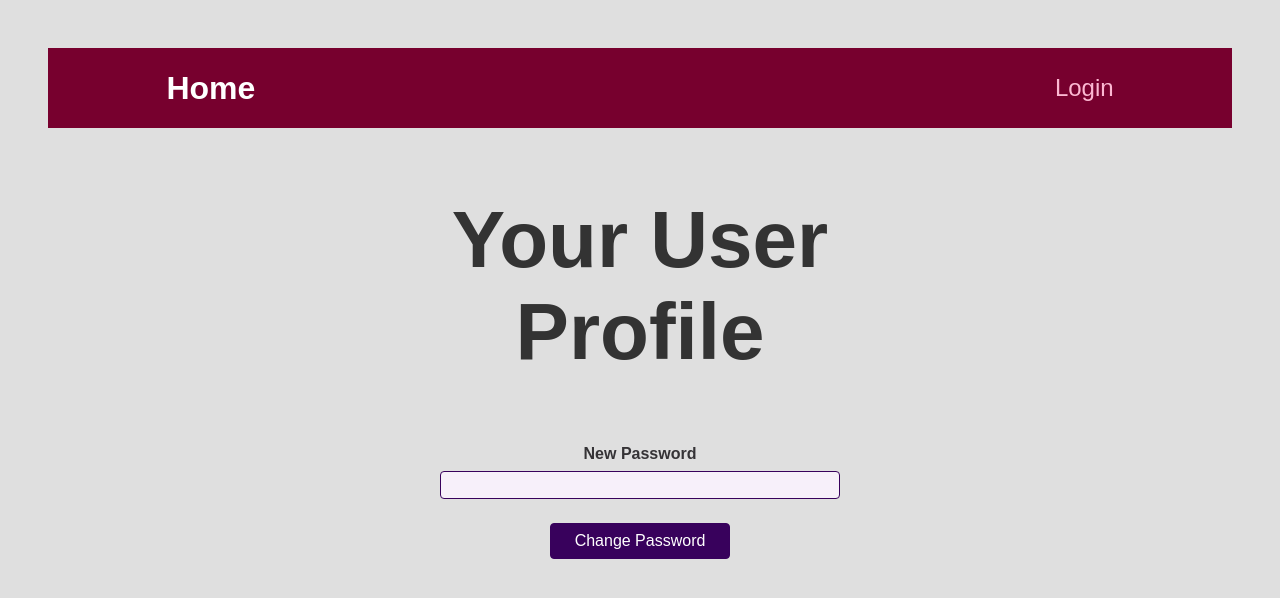
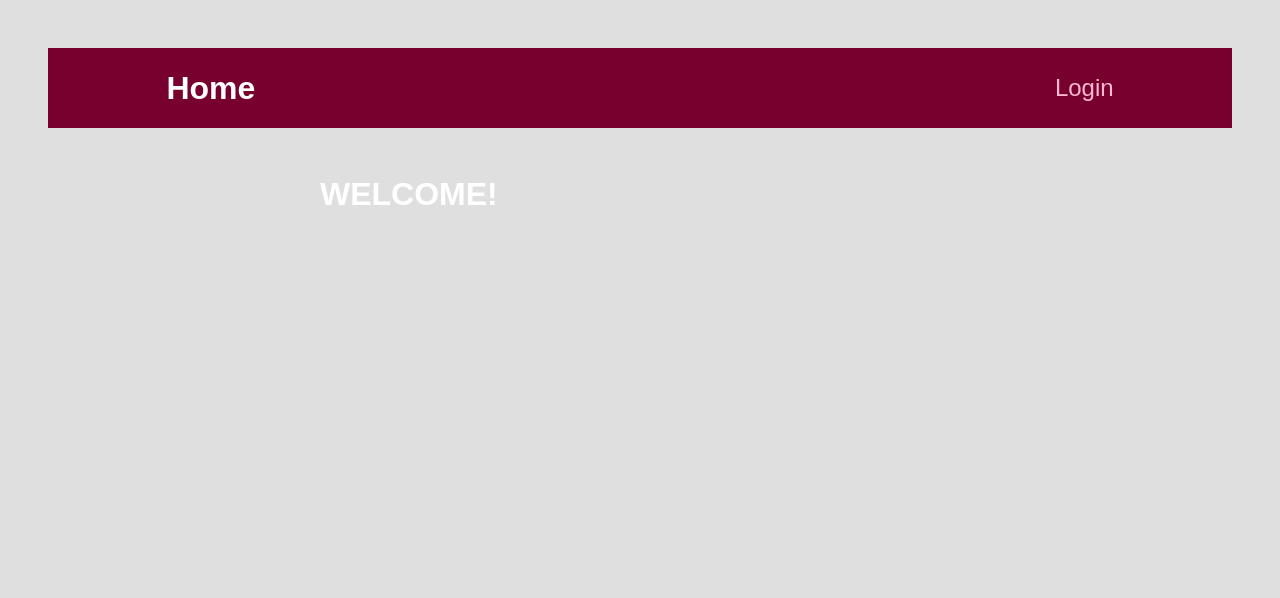
Before and after one commit to PatricioMonpelat/react-app-one, a React (Create React App) app: page /profile in a window 1280 px wide. Shown: the top 598 px of the page. Built offline with nearby package versions, Linux system fonts and the light colour scheme.

Commit message:
token stored in localstorage

```diff
--- a/src/App.js
+++ b/src/App.js
@@ -1,26 +1,43 @@
 import { Routes, Route } from "react-router-dom";
+import { useContext } from "react";
+
 import AllMeetupsPage from "./pages/AllMeetups";
 import NewMeetupPage from "./pages/NewMeetup";
 import FavoritesPage from "./pages/Favorites";
+import HomePage from "./pages/HomePage";
 import LoginPage from "./pages/LoginPage";
+
 import Layout from "./components/layout/Layout";
-import HomePage from "./pages/HomePage";
-import UserProfile from './components/Profile/UserProfile';
+import UserProfile from "./components/Profile/UserProfile";
+
+import AuthContext from "./store/auth-context";
 
 function App() {
   // localhost:3000/
   // my-page.com/
+  const authCtx = useContext(AuthContext);
+
 
   return (
     <Layout>
-
       <Routes>
         <Route path="/" element={<HomePage />} />
-        <Route path="/all-meetups" element={<AllMeetupsPage />} exact />
-        <Route path="/new-meetup" element={<NewMeetupPage />} />
-        <Route path="/favorites" element={<FavoritesPage />} />
-        <Route path="/auth" element={ <LoginPage />} />
-        <Route path="/profile" element={ <UserProfile />} />
+        {authCtx.isLoggedIn && (
+          <Route path="/all-meetups" element={<AllMeetupsPage />} exact />
+        )}
+        {authCtx.isLoggedIn && (
+          <Route path="/new-meetup" element={<NewMeetupPage />} />
+        )}
+        {authCtx.isLoggedIn && (
+          <Route path="/favorites" element={<FavoritesPage />} />
+        )}
+        {authCtx.isLoggedIn && (
+          <Route path="/profile" element={<UserProfile />} />
+        )}
+        {!authCtx.isLoggedIn && <Route path="/auth" element={<LoginPage />} />}
+
+        <Route path='*'element={<HomePage />} />
+
       </Routes>
     </Layout>
   );
--- a/src/store/auth-context.js
+++ b/src/store/auth-context.js
@@ -8,16 +8,19 @@ const AuthContext = React.createContext({
 });
 
 export const AuthContextProvider = (props) => {
-    const[token, setToken] = useState(null)
+    const initialToken = localStorage.getItem('token');
+    const[token, setToken] = useState(initialToken)
 
     const userIsLoggedIn = !!token;
 
     const loginHandler = (token) => {
         setToken(token);
+        localStorage.setItem('token', token);
     };
 
     const logoutHandler = () => {
         setToken(null);
+        localStorage.removeItem('token');
     };
 
     const contextValue = {
```
